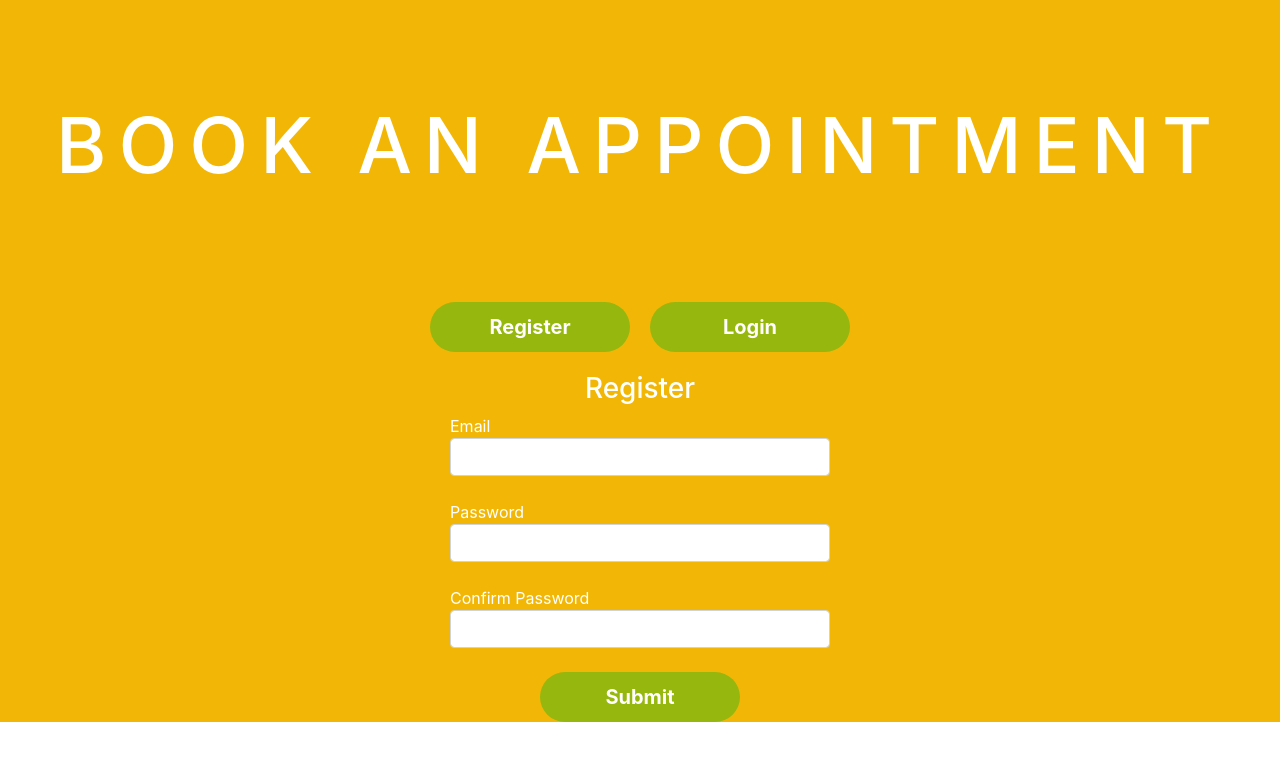
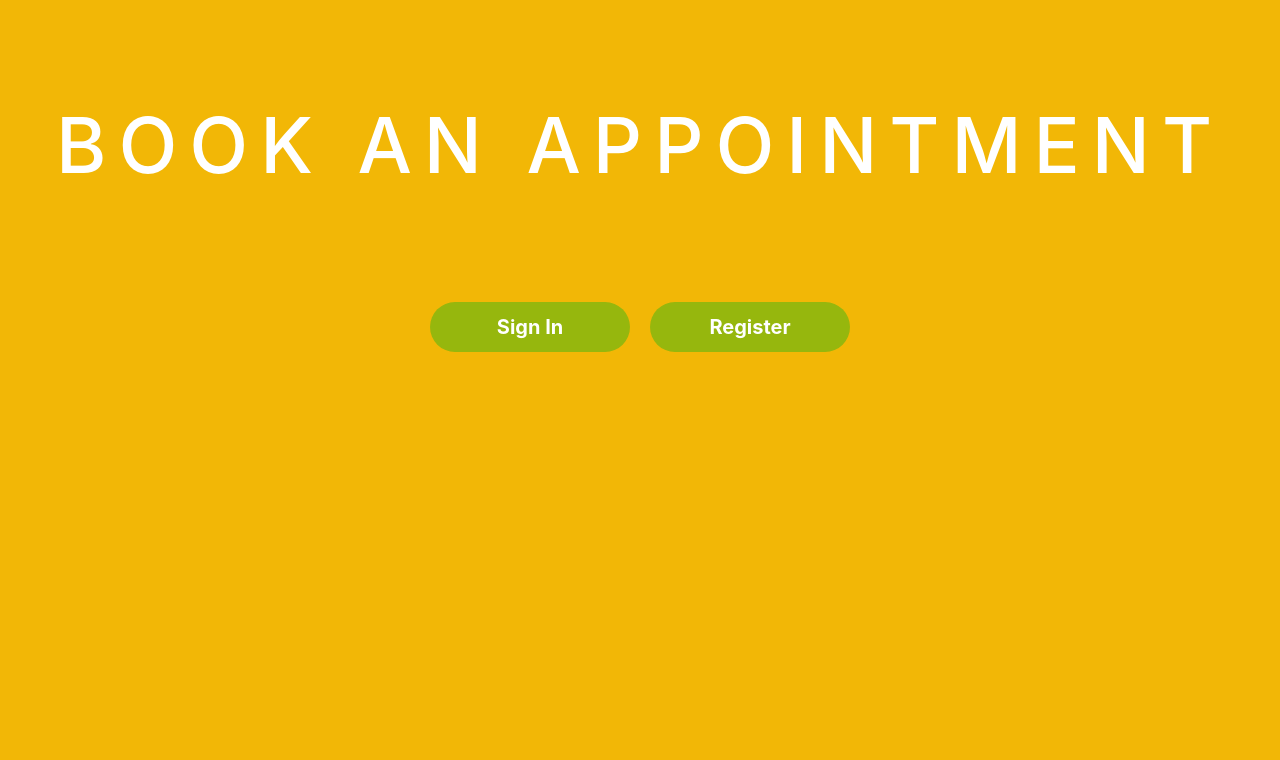
Before and after one commit to Mupa1/bookit-frontend, a React (Create React App) app: page / in a window 1280 px wide. Shown: the top 760 px of the page. Built offline with nearby package versions, Linux system fonts and the light colour scheme.

Commit message:
update homepage

```diff
--- a/src/pages/HomePage/HomePage.js
+++ b/src/pages/HomePage/HomePage.js
@@ -1,22 +1,17 @@
 import React from 'react';
+import { Link } from 'react-router-dom';
 
 import styles from './HomePage.module.css';
-import SignUp from '../../components/SignUp/SignUp';
 
-const HomePage = () => {
-  const handleSignUpSubmit = e => {
-    e.preventDefault();
-    console.log('submitted');
-  };
-
-  return (
-    <div className={styles.homeContainer}>
-      <h1>BOOK AN APPOINTMENT</h1>
-      <button type="button">Register</button>
-      <button type="button">Login</button>
-      <SignUp handleSignUpSubmit={handleSignUpSubmit} />
-    </div>
-  );
-};
-
+const HomePage = () => (
+  <section className={styles.homeContainer}>
+    <h1>BOOK AN APPOINTMENT</h1>
+    <button type="button">
+      <Link to="/signin" className="text-white">Sign In</Link>
+    </button>
+    <button type="button">
+      <Link to="/signup" className="text-white">Register</Link>
+    </button>
+  </section>
+);
 export default HomePage;
--- a/src/pages/HomePage/HomePage.module.css
+++ b/src/pages/HomePage/HomePage.module.css
@@ -16,17 +16,12 @@ button {
   margin: 10px;
 }
 
-form {
-  margin: 10px;
-}
-
-input,
-label {
-  width: 100%;
-  text-align: left;
+button:hover {
+  border: 1px solid #fff;
 }
 
 .homeContainer {
+  min-height: 100vh;
   width: 100%;
   background-color: #f2b706;
   color: #fff;
```
Also changed, not shown: 1 other file (tests, documents, lock files or other folders).
